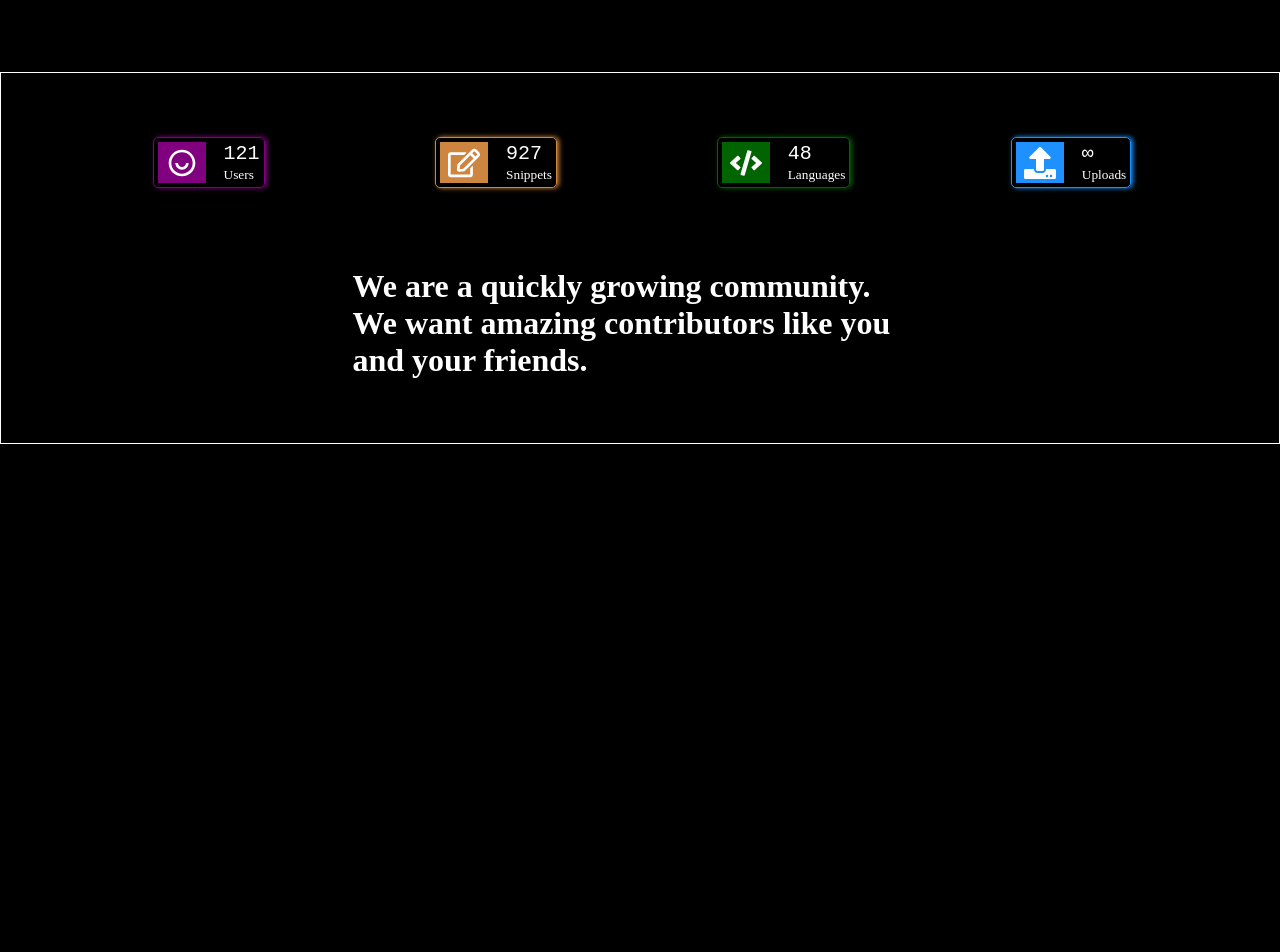
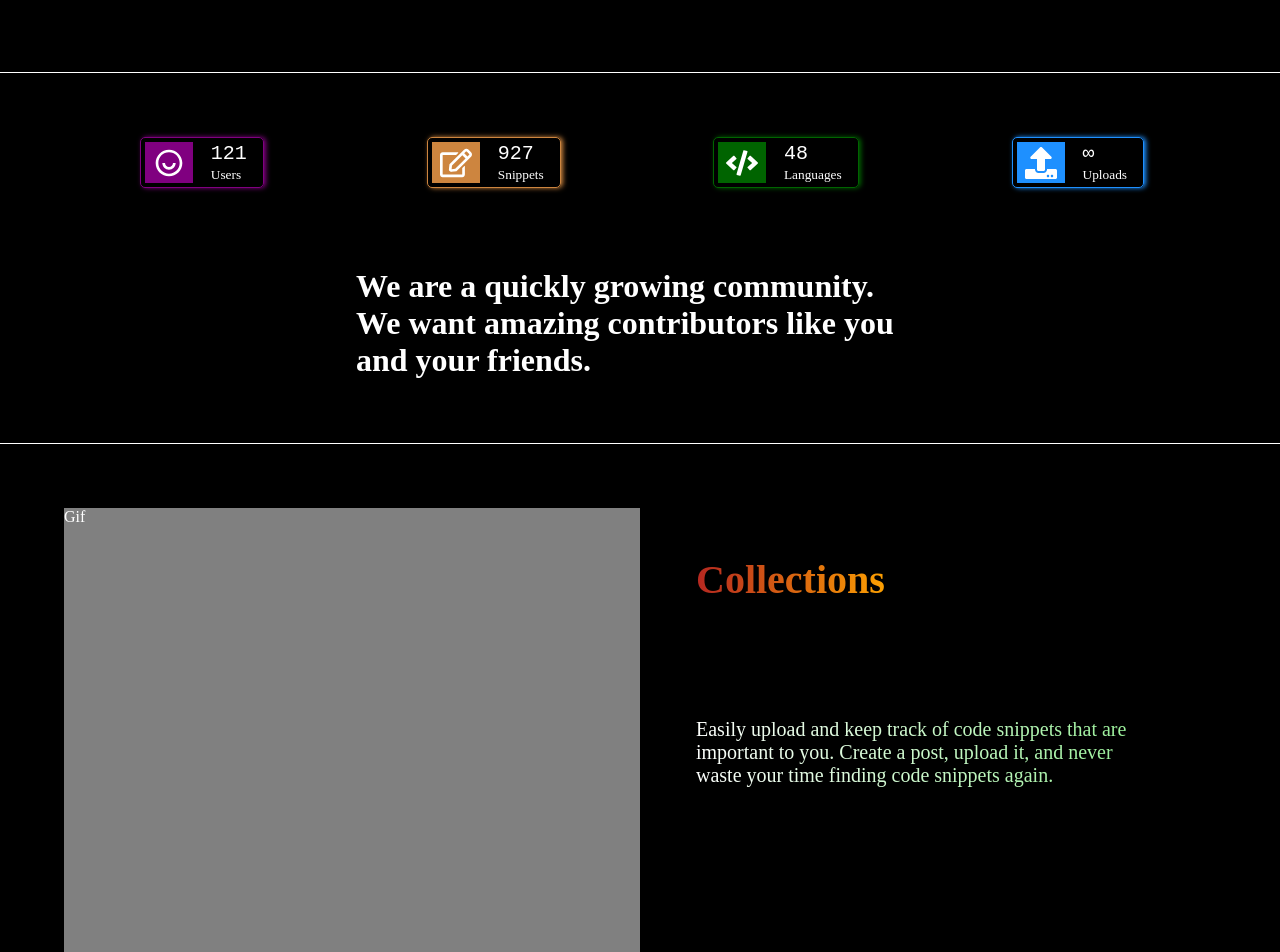
Before and after one commit to mynk-tmr/Algosangam, a React (Vite) app: page / in a window 1280 px wide. Shown: the part 760-1712 px from the top of the page. Before the commit the page ends 1204 px from the top, so only its background shows below. Built offline with nearby package versions, Linux system fonts and the light colour scheme.

Commit message:
add styled feature box

```diff
--- a/src/app/App.jsx
+++ b/src/app/App.jsx
@@ -2,6 +2,7 @@ import styled from "styled-components";
 import BannerSection from "../components/BannerSection";
 import Header from "../components/Header";
 import StatsDisplay from "../components/StatsDisplay";
+import FeatureIntro from "../components/FeatureIntro";
 
 const Section = styled.section`
   display: grid;
@@ -17,6 +18,7 @@ export default function App() {
         <BannerSection />
       </Section>
       <StatsDisplay />
+      <FeatureIntro />
     </>
   );
 }
--- /dev/null
+++ b/src/components/FeatureIntro.jsx
@@ -0,0 +1,37 @@
+import styled from "styled-components";
+import GradientText from "./GradientText";
+
+const Section = styled.section`
+  display: grid;
+  grid-template-columns: 50% 50%;
+  min-height: 100vh;
+  padding: 4rem;
+
+  .gifbox {
+    background: gray;
+    grid-row: span 2;
+  }
+
+  .info {
+    padding: 3rem;
+    display: grid;
+  }
+`;
+
+export default function FeatureIntro() {
+  return (
+    <Section>
+      <section className="gifbox">Gif</section>
+      <section className="info">
+        <GradientText as="h2" size="2.5rem" colors={["firebrick", "orange"]}>
+          Collections
+        </GradientText>
+        <GradientText as="p" size="1.25rem" colors={["white", "lightgreen"]}>
+          Easily upload and keep track of code snippets that are important to
+          you. Create a post, upload it, and never waste your time finding code
+          snippets again.
+        </GradientText>
+      </section>
+    </Section>
+  );
+}
--- a/src/components/GradientText.jsx
+++ b/src/components/GradientText.jsx
@@ -8,7 +8,7 @@ const GradientText = styled.span`
   font-size: ${(props) => props.size};
   background-clip: text;
   color: transparent;
-  inline-size: max-content;
+  inline-size: fit-content;
   padding-inline: 0.5rem;
 `;
 
--- a/src/components/StatAtom.jsx
+++ b/src/components/StatAtom.jsx
@@ -2,6 +2,7 @@ import styled from "styled-components";
 import GlowContainer from "./GlowContainer";
 
 const Wrapper = styled(GlowContainer)`
+  padding-right: 1rem;
   code {
     font-size: 1.25rem;
   }
--- a/src/components/StatsDisplay.jsx
+++ b/src/components/StatsDisplay.jsx
@@ -6,9 +6,9 @@ const Section = styled.section`
   display: grid;
   grid-template-columns: repeat(4, 1fr);
   place-items: center;
-  border: 1px solid;
+  border-block: 1px solid;
   padding: 4rem;
-  row-gap: 5rem;
+  gap: 5rem 1rem;
 
   .heading {
     grid-column: 2/-2;
```
